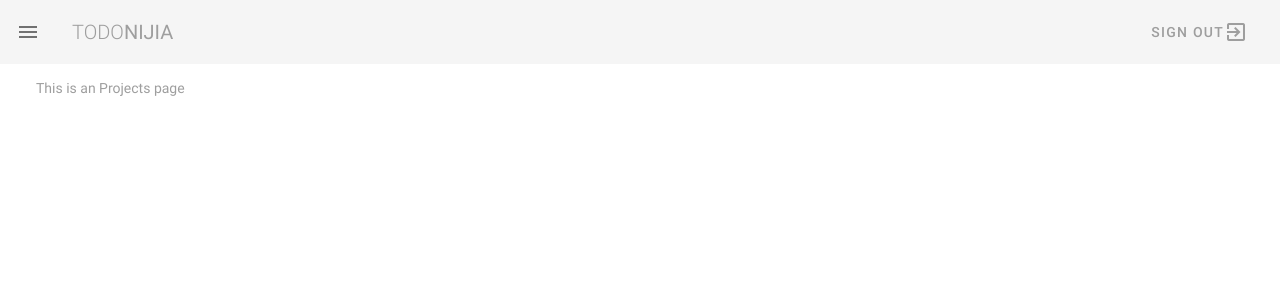
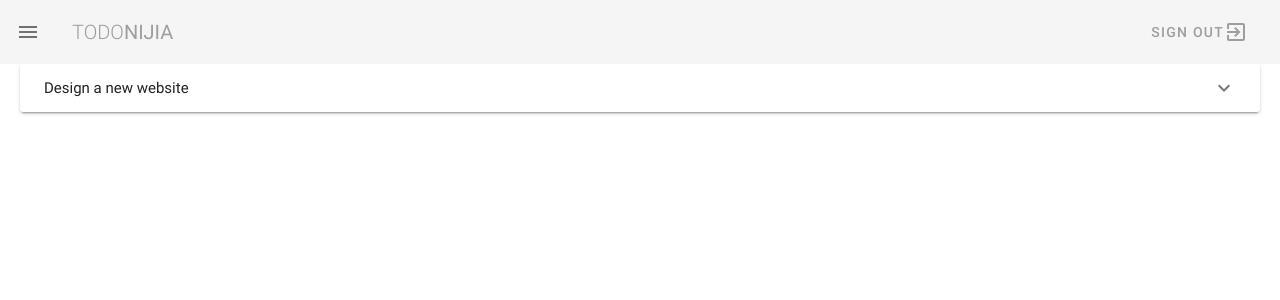
Before and after one commit to aworker/vuetify-demo, a Vue app: page /#/projects in a window 1280 px wide. Shown: the top 300 px of the page. Built offline with nearby package versions, Linux system fonts and the light colour scheme.

Commit message:
coures21 学习expansion-panel

```diff
--- a/src/views/Projects.vue
+++ b/src/views/Projects.vue
@@ -1,5 +1,37 @@
 <template>
   <div class="about">
-    <h1 class="v-subheader grey--text">This is an Projects page</h1>
+    <v-expansion-panels >
+      <v-expansion-panel
+              v-for="(project,i) in myProjects"
+              :key="i"
+      >
+        <v-expansion-panel-header>{{project.title}}</v-expansion-panel-header>
+        <v-expansion-panel-content>
+            {{project.content}}
+        </v-expansion-panel-content>
+      </v-expansion-panel>
+    </v-expansion-panels>
   </div>
 </template>
+
+<script>
+  export default {
+      data() {
+        return {
+          projects: [
+            { title: 'Design a new website', person: 'The Net Ninja', due: '1st Jan 2019', status: 'ongoing', content: 'Lorem ipsum dolor sit amet consectetur adipisicing elit. Sunt consequuntur eos eligendi illum minima adipisci deleniti, dicta mollitia enim explicabo fugiat quidem ducimus praesentium voluptates porro molestias non sequi animi!'},
+            { title: 'Code up the homepage', person: 'Chun Li', due: '10th Jan 2019', status: 'complete', content: 'Lorem ipsum dolor sit amet consectetur adipisicing elit. Sunt consequuntur eos eligendi illum minima adipisci deleniti, dicta mollitia enim explicabo fugiat quidem ducimus praesentium voluptates porro molestias non sequi animi!'},
+            { title: 'Design video thumbnails', person: 'Ryu', due: '20th Dec 2018', status: 'complete', content: 'Lorem ipsum dolor sit amet consectetur adipisicing elit. Sunt consequuntur eos eligendi illum minima adipisci deleniti, dicta mollitia enim explicabo fugiat quidem ducimus praesentium voluptates porro molestias non sequi animi!'},
+            { title: 'Create a community forum', person: 'Gouken', due: '20th Oct 2018', status: 'overdue', content: 'Lorem ipsum dolor sit amet consectetur adipisicing elit. Sunt consequuntur eos eligendi illum minima adipisci deleniti, dicta mollitia enim explicabo fugiat quidem ducimus praesentium voluptates porro molestias non sequi animi!'},
+          ]
+        }
+      },
+    computed:{
+        myProjects(){
+            return this.projects.filter(project => {
+              return project.person === 'The Net Ninja'
+            })
+        }
+    }
+  }
+</script>
```
Also changed, not shown: src/readme/step21.txt (added).
